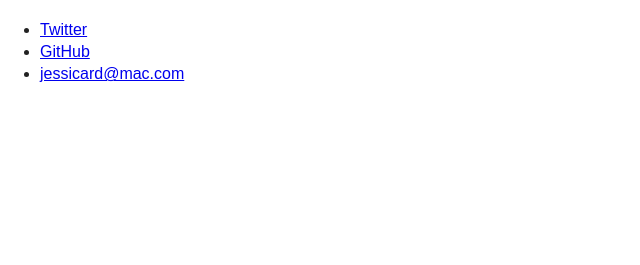
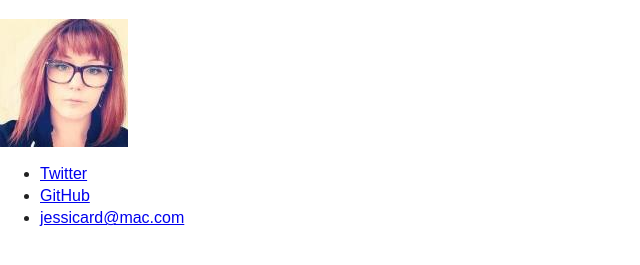
Before and after one commit to jessicard/jessicard.github.io, a plain HTML site: page index.html in a window 1280 px wide. Shown: the part 69-334 px from the top of the page, without its empty margins (0-640 px from the left). Drawn offline with nearby package versions, Linux system fonts and the light colour scheme.

Commit message:
adds avatar

```diff
--- a/index.html
+++ b/index.html
@@ -22,6 +22,7 @@
     <![endif]-->
 
     <h1>jessicard</h1>
+    <img src="img/avatar.jpeg" alt="jessicard" />
     <ul>
       <li><a href="https://twitter.com/jessicard" rel="me">Twitter</a></li>
       <li><a href="https://github.com/jessicard" rel="me">GitHub</a></li>
```
Also changed, not shown: img/avatar.jpeg (added).
